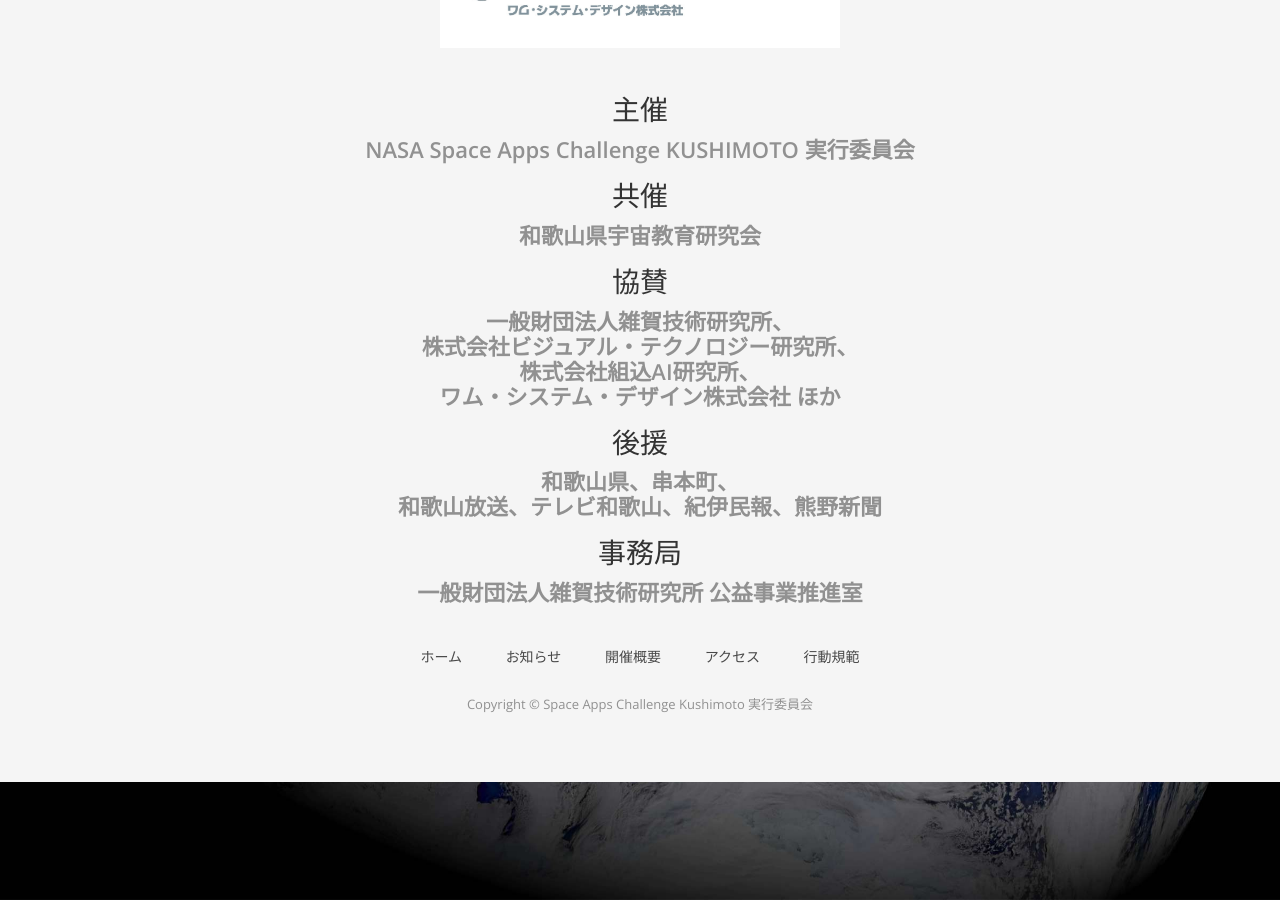
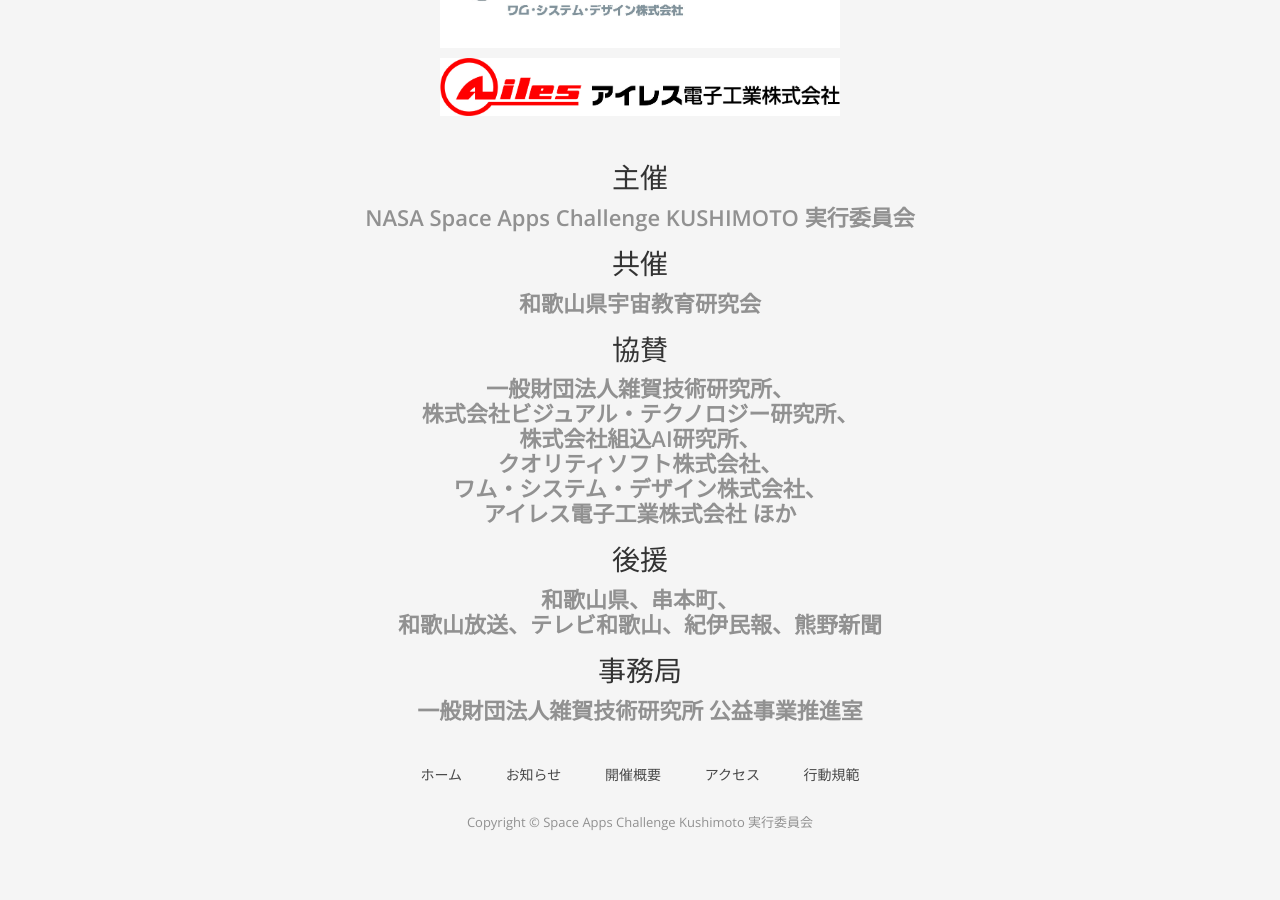
Before and after one commit to space-apps-kushimoto/space-apps-kushimoto.github.io, a Jekyll site: the page built from index.html, in a window 1280 px wide and 900 px high, scrolled down 3155 px. Built offline with Jekyll 4.4.1, drawn with Linux system fonts in a browser that asks for light colours; nearby versions of some CDN libraries; some web fonts are replaced; a script that is not in the unit is left out.

Commit message:
Update footer.html

```diff
--- a/_includes/footer.html
+++ b/_includes/footer.html
@@ -32,6 +32,7 @@
     <h2>シルバースポンサー</h2>
 
     <p class="silver-sponsors"><a href="https://www.womnet.com/"><img src="{{ site.url }}/img/sponsor/WomSystemDesign.jpg" /></a></p>
+    <p class="silver-sponsors"><a href="https://www.ailes.co.jp/"><img src="{{ site.url }}/img/sponsor/ailes.jpg" /></a></p>
     <p class="silver-sponsors"></p>
     <!--div class="row">
       {% for s in site.silver %}
@@ -51,7 +52,9 @@
         <p>一般財団法人雑賀技術研究所、</br>
         株式会社ビジュアル・テクノロジー研究所、</br>
         株式会社組込AI研究所、</br>
-        ワム・システム・デザイン株式会社 ほか</p>
+        クオリティソフト株式会社、</br>
+        ワム・システム・デザイン株式会社、</br>
+        アイレス電子工業株式会社 ほか</p>
       </div>
       <h3>後援</h3>
       <div style="text-align: center;">
```
